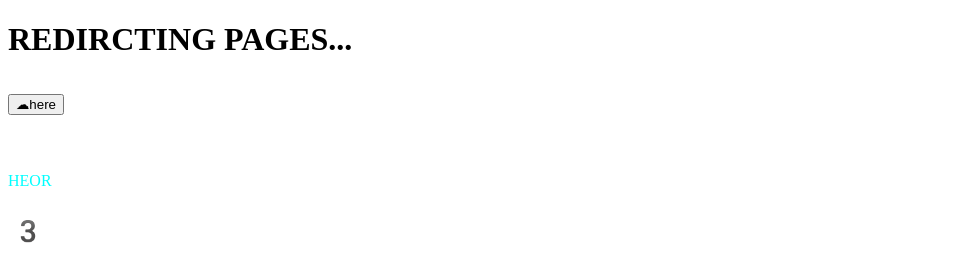
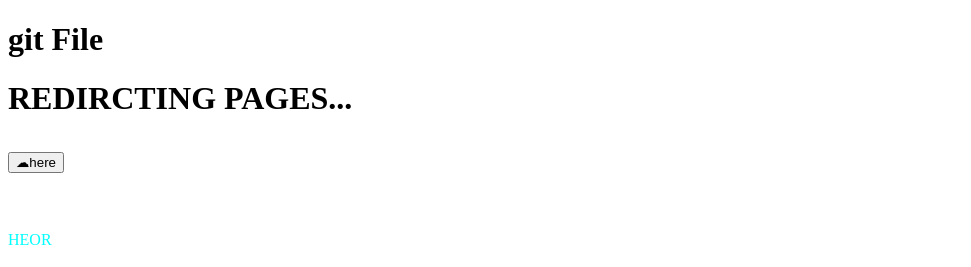
Before and after one commit to ajayyadavmit/webdev, a plain HTML site: page index.html in a window 1280 px wide. Shown: the top 267 px of the page, without its empty margins (0-971 px from the left). Drawn offline with Linux system fonts and the light colour scheme.

Commit message:
add file

```diff
--- a/index.html
+++ b/index.html
@@ -23,6 +23,7 @@
 </head>
 
 <body>
+    <h1>git File</h1>
     <h1>REDIRCTING PAGES... </h1>
 
     <h1> <a href="http://google.com"> <button>&#9729;here</button></a> </h1> <br>
```
